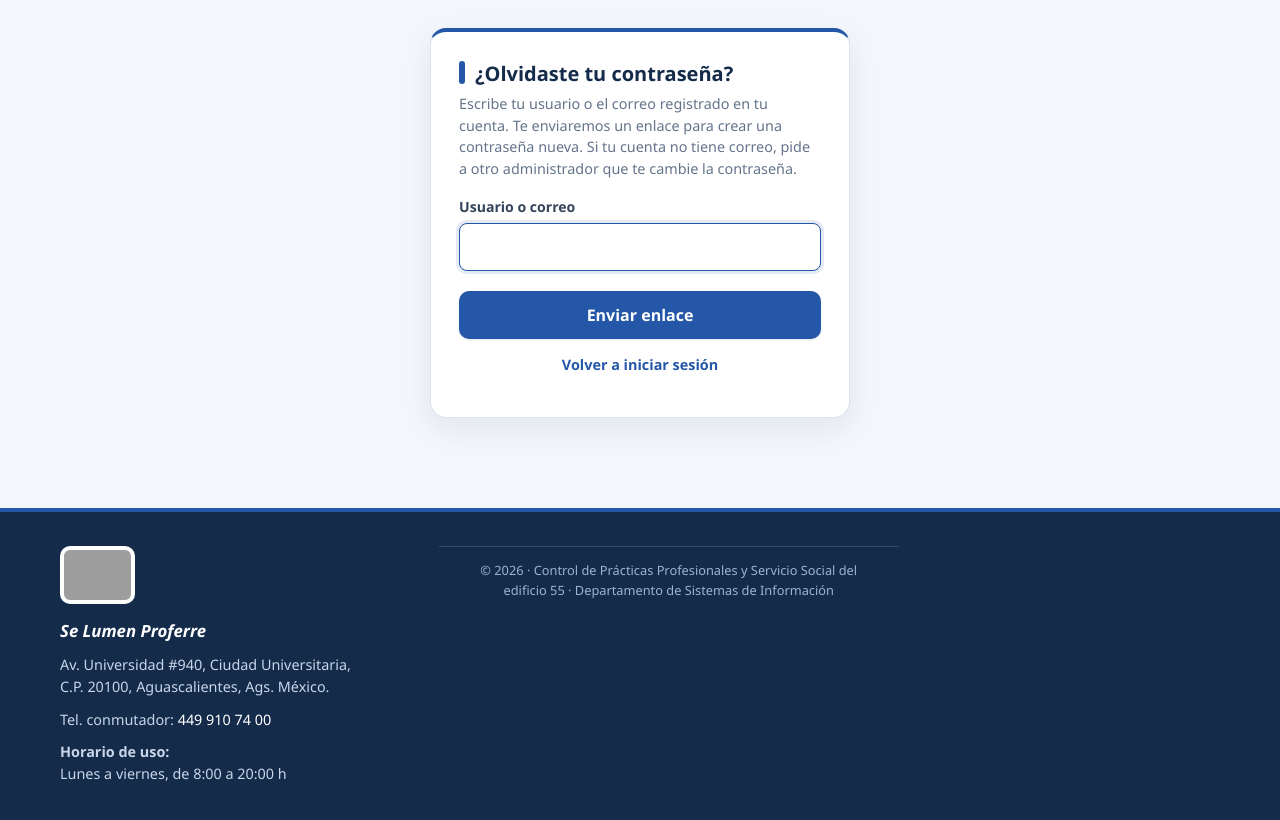
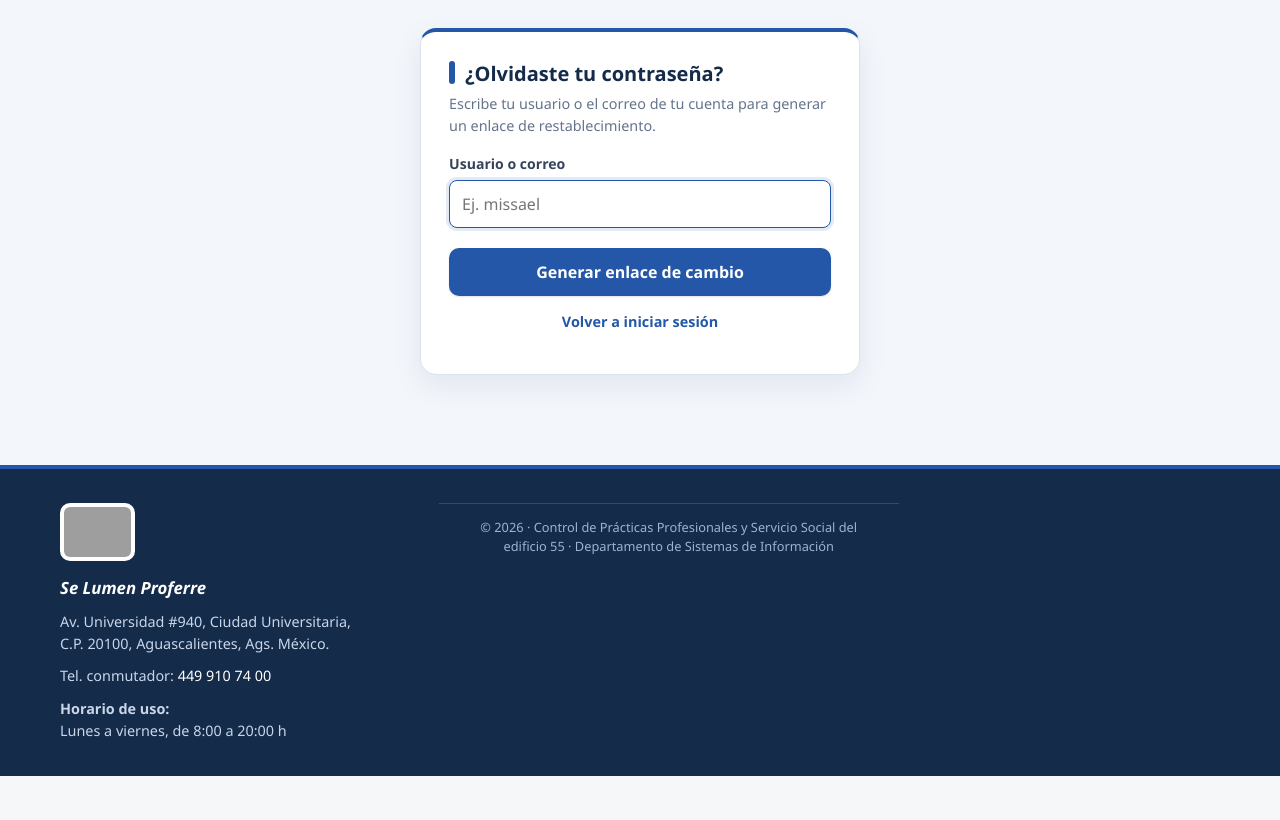
Before and after one commit to elliotmissael8-dev/control_practicas, a PHP site: page /control_practicas_sql/olvide.php in a window 1280 px wide. Shown: the part 122-942 px from the top of the page. After the commit the page ends 898 px from the top, so only its background shows below. Run offline with PHP 8.4, Linux system fonts and the light colour scheme; grey boxes are pictures that could not be loaded.

Commit message:
Refactor password recovery logic and clean up includes
Removed email and QR code configuration includes, simplified password recovery logic, and improved error handling.

```diff
--- a/olvide.php
+++ b/olvide.php
@@ -5,8 +5,6 @@ require_once __DIR__ . '/config/database.php';
 require_once __DIR__ . '/config/auth.php';
 require_once __DIR__ . '/config/historial.php';
 require_once __DIR__ . '/config/migraciones.php';
-require_once __DIR__ . '/config/correo.php';
-require_once __DIR__ . '/config/qr.php';
 migrar($pdo);
 
 if (admin_activo()) {
@@ -19,74 +17,45 @@ if (empty($_SESSION['csrf_token'])) {
 function h(?string $value): string {
     return htmlspecialchars($value ?? '', ENT_QUOTES | ENT_SUBSTITUTE, 'UTF-8');
 }
-function redirectOlvide(string $message, string $type): never {
-    $_SESSION['flash'] = ['message' => $message, 'type' => $type];
-    header('Location: olvide.php');
-    exit;
-}
-// Máximo 5 solicitudes por IP cada 15 minutos.
-function olvide_permitido(string $ip): bool {
-    $archivo = sys_get_temp_dir() . DIRECTORY_SEPARATOR . 'olvide_' . hash('sha256', $ip) . '.json';
-    $ahora = time();
-    $marcas = is_file($archivo) ? json_decode((string)file_get_contents($archivo), true) : [];
-    $marcas = array_values(array_filter(is_array($marcas) ? $marcas : [], static fn($m): bool => is_int($m) && $m > $ahora - 900));
-    if (count($marcas) >= 5) {
-        return false;
-    }
-    $marcas[] = $ahora;
-    file_put_contents($archivo, json_encode($marcas), LOCK_EX);
-    return true;
-}
+
+$enlaceDirecto = null;
+$error = null;
 
 if ($_SERVER['REQUEST_METHOD'] === 'POST') {
     $token = (string)($_POST['csrf_token'] ?? '');
     if (!hash_equals($_SESSION['csrf_token'], $token)) {
-        redirectOlvide('La sesión del formulario expiró. Intenta nuevamente.', 'error');
-    }
-    if (!olvide_permitido((string)($_SERVER['REMOTE_ADDR'] ?? ''))) {
-        redirectOlvide('Demasiadas solicitudes. Espera unos minutos e inténtalo de nuevo.', 'error');
-    }
+        $error = 'La sesión del formulario expiró. Intenta nuevamente.';
+    } else {
         $dato = trim((string)($_POST['dato'] ?? ''));
         if ($dato !== '' && mb_strlen($dato) <= 120) {
             try {
-            $st = $pdo->prepare("SELECT id, usuario, correo FROM administradores WHERE (usuario = ? OR correo = ?) AND correo IS NOT NULL AND correo <> '' LIMIT 1");
+                $st = $pdo->prepare("SELECT id, usuario, correo FROM administradores WHERE usuario = ? OR correo = ? LIMIT 1");
                 $st->execute([$dato, $dato]);
                 $adm = $st->fetch();
                 if ($adm) {
                     $ahora = new DateTimeImmutable('now', new DateTimeZone('America/Mexico_City'));
                     $clave = bin2hex(random_bytes(32));
+
+                    // Invalidar tokens previos y crear uno nuevo válido por 30 min
                     $pdo->prepare('UPDATE recuperacion_password SET usado = 1 WHERE admin_id = ? AND usado = 0')->execute([(int)$adm['id']]);
                     $pdo->prepare('INSERT INTO recuperacion_password (admin_id, token_hash, expira, usado, creado_en) VALUES (?, ?, ?, 0, ?)')
                         ->execute([(int)$adm['id'], hash('sha256', $clave), $ahora->modify('+30 minutes')->format('Y-m-d H:i:s'), $ahora->format('Y-m-d H:i:s')]);
 
-                $envUrl = $_ENV['APP_URL'] ?? getenv('APP_URL');
-                if (is_string($envUrl) && $envUrl !== '') {
-                    $base = rtrim($envUrl, '/');
-                } elseif (!empty($_SERVER['HTTP_HOST'])) {
-                    $https = (!empty($_SERVER['HTTPS']) && $_SERVER['HTTPS'] !== 'off')
-                             || (($_SERVER['HTTP_X_FORWARDED_PROTO'] ?? '') === 'https');
-                    $base = ($https ? 'https://' : 'http://') . $_SERVER['HTTP_HOST'];
-                } elseif ($railway = getenv('RAILWAY_PUBLIC_DOMAIN')) {
-                    $base = 'https://' . (string)$railway;
+                    historial_registrar($pdo, 'Sesión', 'recuperación generada', 'Se generó enlace para: ' . $adm['usuario'], 'Sin sesión', 'sistema');
+
+                    // Enlace directo generado
+                    $enlaceDirecto = 'restablecer.php?t=' . $clave;
                 } else {
-                    $base = 'http://localhost';
-                }
-
-                $enviado = enviar_correo((string)$adm['correo'], 'Recuperación de contraseña',
-                    "Hola " . $adm['usuario'] . ",\r\n\r\nRecibimos una solicitud para restablecer tu contraseña del sistema de Prácticas Profesionales.\r\n"
-                    . "Abre este enlace (vale 30 minutos):\r\n" . $base . '/restablecer.php?t=' . $clave . "\r\n\r\n"
-                    . "Si no fuiste tú, ignora este mensaje: tu contraseña no cambiará.\r\n");
-                historial_registrar($pdo, 'Sesión', 'recuperación solicitada', 'Se solicitó recuperar la contraseña de: ' . $adm['usuario'] . ($enviado ? '' : ' (no se pudo enviar el correo: ' . correo_ultimo_error() . ')'), 'Sin sesión', 'sistema');
+                    $error = 'No se encontró ningún administrador con ese usuario o correo.';
                 }
             } catch (Throwable $e) {
-            // Se responde igual para no revelar si la cuenta existe.
+                $error = 'Ocurrió un error al procesar la solicitud.';
+            }
+        } else {
+            $error = 'Por favor escribe tu usuario o correo.';
         }
     }
-    redirectOlvide('Si existe una cuenta con ese usuario o correo, enviamos las instrucciones al correo registrado. Revisa también la carpeta de spam.', 'success');
 }
-
-$flash = $_SESSION['flash'] ?? null;
-unset($_SESSION['flash']);
 ?>
 <!DOCTYPE html>
 <html lang="es">
@@ -101,12 +70,13 @@ header{color:#fff;padding:26px 20px;background:linear-gradient(120deg,#142b4a,#2
 .header-inner,main{max-width:1200px;margin:auto}.brand{display:flex;gap:20px;align-items:center}
 h1{font-size:clamp(1.3rem,3vw,1.9rem);margin:0}header p{color:#dbeafe;margin:6px 0 0}
 .marca-logo{height:55px;width:auto;border-radius:10px;object-fit:contain}
-main{padding:30px 20px}.card{background:#fff;border:1px solid var(--border);border-radius:14px;box-shadow:0 8px 28px #142b4a0d;padding:28px;max-width:420px;margin:0 auto}
+main{padding:30px 20px}.card{background:#fff;border:1px solid var(--border);border-radius:14px;box-shadow:0 8px 28px #142b4a0d;padding:28px;max-width:440px;margin:0 auto}
 h2{font-size:1.25rem;color:var(--navy);margin:0 0 6px}.hint{color:var(--muted);font-size:.9rem;margin:0 0 18px}
 label{display:block;font-weight:650;font-size:.88rem;color:#34445a;margin:14px 0 7px}
 input{width:100%;padding:12px;border:1px solid #cbd5e1;border-radius:8px;background:#fff;color:var(--text);font:inherit;font-size:1rem}input:focus{outline:0;border-color:var(--blue);box-shadow:0 0 0 3px #2457a71f}
-.btn{display:block;width:100%;border:0;border-radius:8px;padding:13px;margin-top:20px;font:inherit;font-weight:700;cursor:pointer;background:var(--blue);color:#fff}
-.flash{padding:12px 15px;border-radius:9px;margin:0 auto 17px;max-width:420px}.success{background:#dcfce7;color:#166534}.error{background:#fee2e2;color:#991b1b}
+.btn{display:block;width:100%;border:0;border-radius:8px;padding:13px;margin-top:20px;font:inherit;font-weight:700;cursor:pointer;background:var(--blue);color:#fff;text-align:center;text-decoration:none}
+.btn-success{background:#16a34a;margin-top:14px}
+.flash{padding:12px 15px;border-radius:9px;margin:0 auto 17px;max-width:440px}.error{background:#fee2e2;color:#991b1b}.success-box{background:#f0fdf4;border:1px solid #bbf7d0;border-radius:10px;padding:18px;margin-top:16px;text-align:center}
 .enlaces{text-align:center;margin-top:16px;font-size:.9rem}.enlaces a{color:var(--blue);font-weight:650;text-decoration:none}
 </style>
 <link rel="stylesheet" href="assets/estilo.css?v=1">
@@ -116,17 +86,27 @@ input{width:100%;padding:12px;border:1px solid #cbd5e1;border-radius:8px;backgro
   <div class="brand"><img class="marca-logo" src="https://esiima.uaa.mx/cursoextension/imgs/logouaa2.jpg" alt="Logo UAA"><div><h1>Control de Prácticas Profesionales y Servicio Social</h1><p>Recuperar contraseña de administración</p></div></div>
 </div></header>
 <main>
-<?php if ($flash): ?><div class="flash <?= h($flash['type']) ?>"><?= h($flash['message']) ?></div><?php endif; ?>
+<?php if ($error): ?><div class="flash error"><?= h($error) ?></div><?php endif; ?>
+
 <section class="card">
+<?php if ($enlaceDirecto): ?>
+  <h2>✅ Enlace de restablecimiento listo</h2>
+  <div class="success-box">
+    <p style="margin:0 0 10px;color:#166534;font-size:.95rem">Se verificó tu cuenta. Haz clic en el botón de abajo para asignar tu nueva contraseña (enlace válido por 30 minutos):</p>
+    <a class="btn btn-success" href="<?= h($enlaceDirecto) ?>">Cambiar contraseña ahora</a>
+  </div>
+  <p class="enlaces"><a href="login.php">Volver a iniciar sesión</a></p>
+<?php else: ?>
   <h2>¿Olvidaste tu contraseña?</h2>
-<p class="hint">Escribe tu usuario o el correo registrado en tu cuenta. Te enviaremos un enlace para crear una contraseña nueva. Si tu cuenta no tiene correo, pide a otro administrador que te cambie la contraseña.</p>
+  <p class="hint">Escribe tu usuario o el correo de tu cuenta para generar un enlace de restablecimiento.</p>
   <form method="post" autocomplete="off">
   <input type="hidden" name="csrf_token" value="<?= h($_SESSION['csrf_token']) ?>">
   <label for="dato">Usuario o correo</label>
-<input id="dato" name="dato" required maxlength="120" autofocus>
-<button class="btn" type="submit">Enviar enlace</button>
+  <input id="dato" name="dato" required maxlength="120" autofocus placeholder="Ej. missael">
+  <button class="btn" type="submit">Generar enlace de cambio</button>
   </form>
   <p class="enlaces"><a href="login.php">Volver a iniciar sesión</a></p>
+<?php endif; ?>
 </section>
 </main>
 <?php require_once __DIR__ . '/config/footer.php'; ?>
```
Lines whose indentation alone changed are shown as unchanged.
